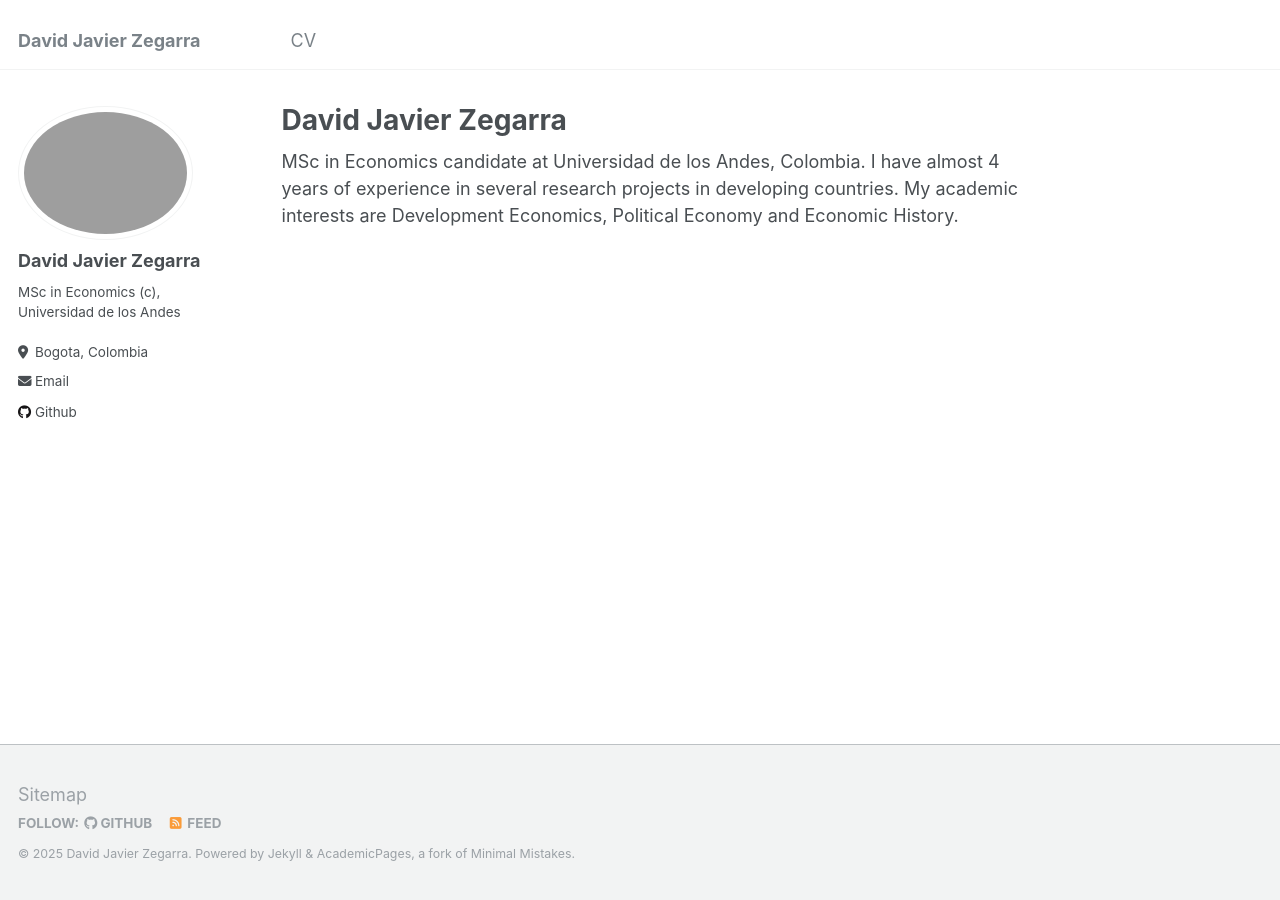
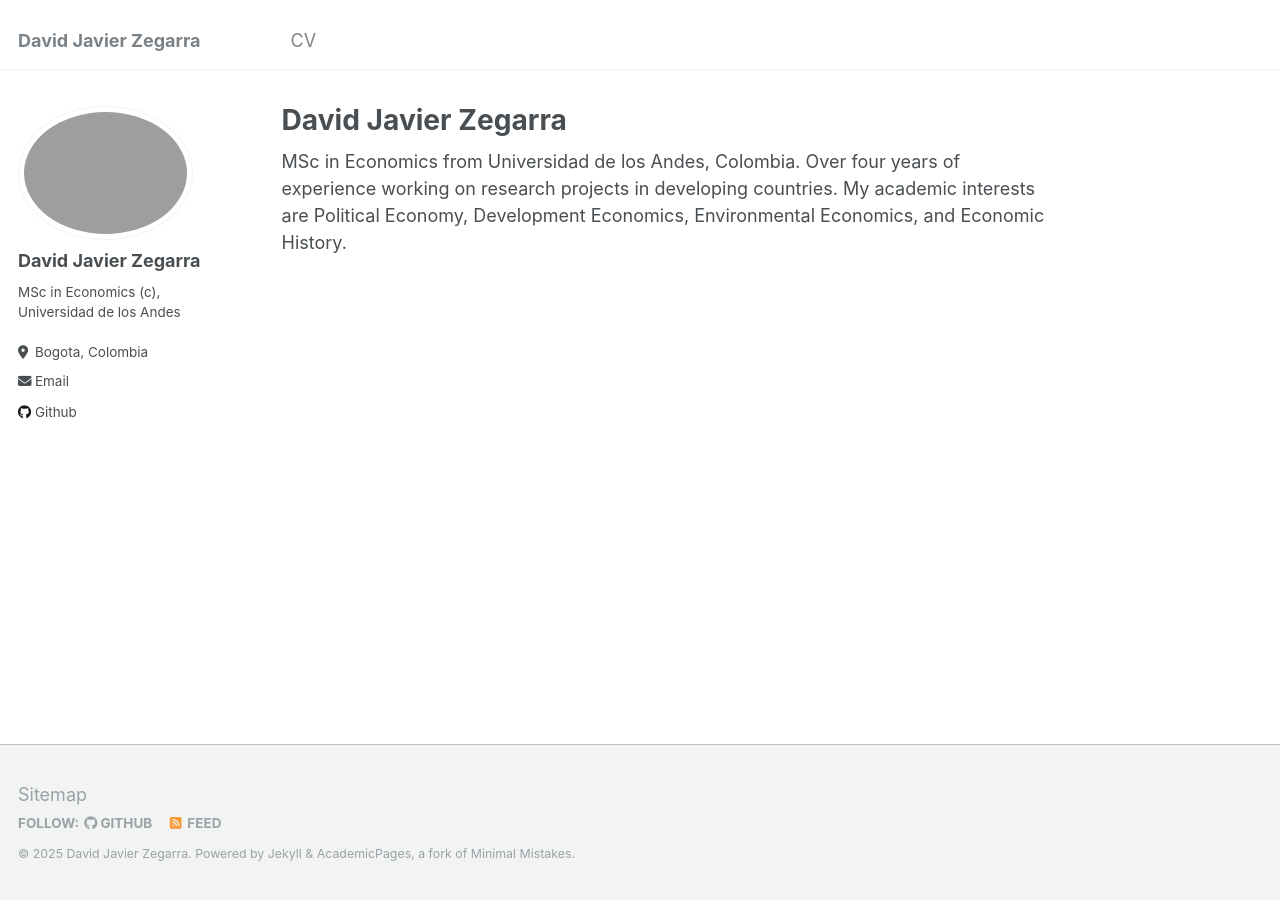
Before and after one commit to dajzegarraf/dajzegarraf.github.io, a Jekyll site: the page built from _pages/about.md, in a window 1280 px wide. Built offline with Jekyll 4.4.1, drawn with Linux system fonts in a browser that asks for light colours.

Commit message:
Update about.md

```diff
--- a/_pages/about.md
+++ b/_pages/about.md
@@ -7,4 +7,4 @@ redirect_from:
   - /about.html
 ---
 
-MSc in Economics candidate at Universidad de los Andes, Colombia. I have almost 4 years of experience in several research projects in developing countries. My academic interests are Development Economics, Political Economy and Economic History.
+MSc in Economics from Universidad de los Andes, Colombia. Over four years of experience working on research projects in developing countries. My academic interests are Political Economy, Development Economics, Environmental Economics, and Economic History.
```
